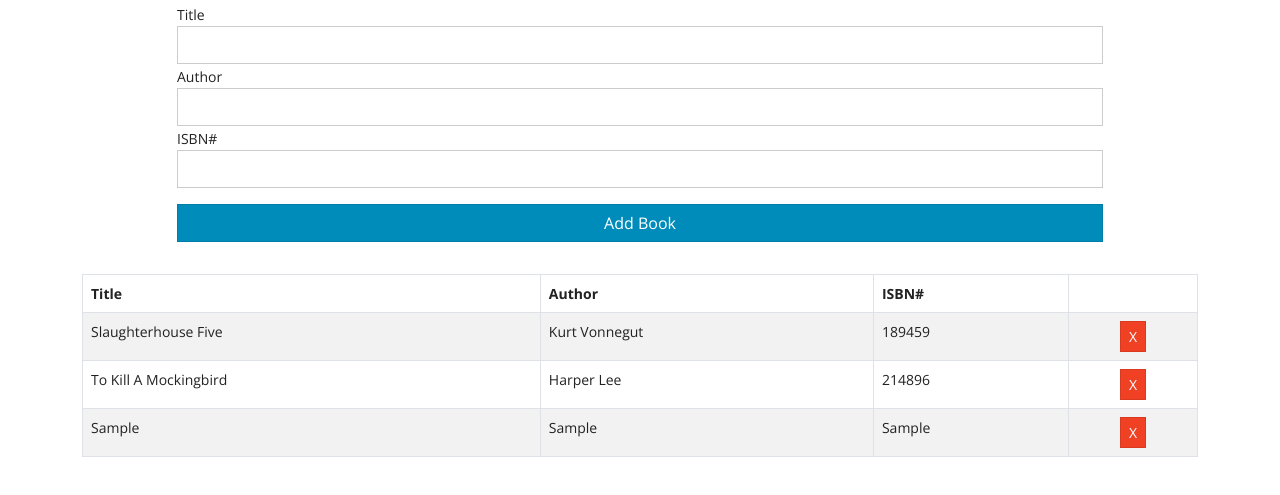
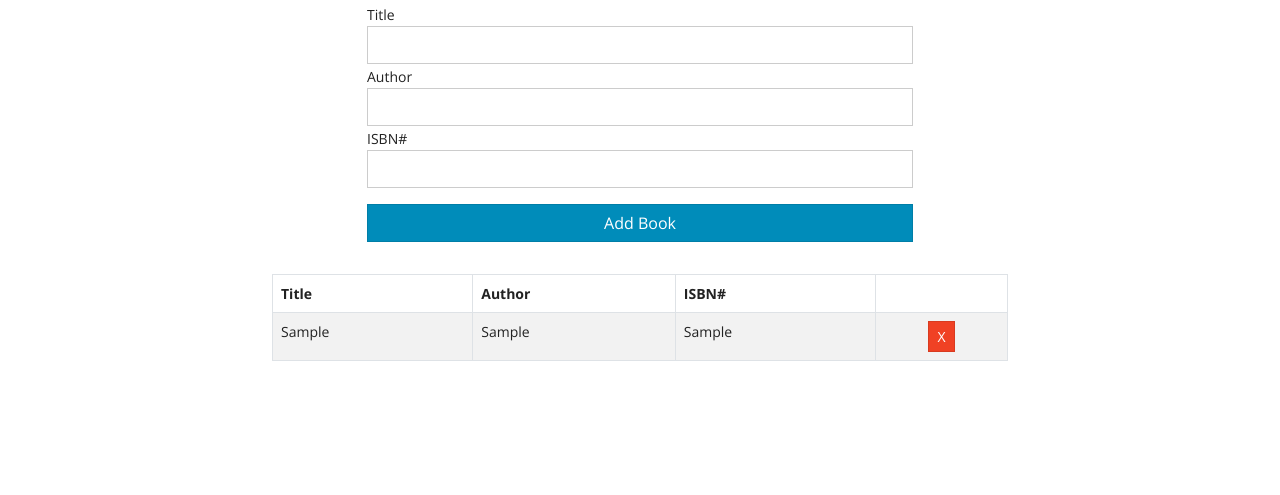
Before and after one commit to nwebb123/book-list, a website: page index.html in a window 1280 px wide. Both pictures are taken after typing "Sample", "Sample", "Sample" into the empty fields and a click on the input "Add Book". Shown: the part 97-592 px from the top of the page. Drawn offline with nearby package versions, Linux system fonts and the light colour scheme.

Commit message:
MVP complete!
MVP complete, last steps include organizing functionality into their own modules and importing them into one js file.

```diff
--- a/app.js
+++ b/app.js
@@ -11,20 +11,8 @@ class Book {
 class UI {
     static displayBooks() {
         //Hard-coded array of books; sample data before local storage is implemented
-        const StoredBooks = [{
-                title: 'Slaughterhouse Five',
-                author: 'Kurt Vonnegut',
-                isbn: '189459'
-            },
-            {
-                title: 'To Kill A Mockingbird',
-                author: 'Harper Lee',
-                isbn: '214896'
-            },
 
-        ];
-
-        const books = StoredBooks;
+        const books = Store.getBooks();
 
         books.forEach((book) => UI.addBookToList(book));
     }
@@ -72,7 +60,44 @@ class UI {
 }
 
 //Store Class: Handles storage
+class Store {
+    static getBooks() {
+        let books;
 
+        //is there a current book in book storage?
+        if (localStorage.getItem('books') === null) {
+            books = []
+        } else {
+            //Need to use JSON.parse b/c local storage stores everything as a string. In short, turn string into object.
+            books = JSON.parse(localStorage.getItem('books'));
+        }
+
+        return books;
+    }
+
+    static addBook(book) {
+        const books = Store.getBooks();
+
+        books.push(book);
+        //Same as above, except now we're turning books object into string in order to store it into localStorage.
+        localStorage.setItem('books', JSON.stringify(books));
+    }
+
+    //isbn is used like a primary key since it is unique (or is supposed to be...possible validation feature). Matches isbn of (X) element with isbn of book stored in localStorage
+    static removeBook(isbn) {
+
+        const books = Store.getBooks();
+
+        //Loop through each book/index and if a books isbn matches the isbn passed in, it will slice it from the array books.
+        books.forEach((book, index) => {
+            if (book.isbn === isbn) {
+                books.splice(index, 1)
+            }
+        });
+
+        localStorage.setItem('books', JSON.stringify(books));
+    }
+}
 
 //Event to display books
 document.addEventListener('DOMContentLoaded', UI.displayBooks)
@@ -87,7 +112,6 @@ document.querySelector('#book-form').addEventListener('submit', (e) => {
     const author = document.querySelector('#author').value;
     const isbn = document.querySelector('#isbn').value;
 
-
     //Validate Form
     if (title === '' || author === '' || isbn === '') {
         UI.showAlert('Please fill in all fields', 'danger');
@@ -99,14 +123,14 @@ document.querySelector('#book-form').addEventListener('submit', (e) => {
         //Add Book to UI
         UI.addBookToList(book);
 
+        //Add book to local storage
+        Store.addBook(book);
+
         //Show Success Alert Message
         UI.showAlert('Book Added', 'success');
 
-
         UI.clearFields();
     }
-
-
 })
 
 //Event to remove a book
@@ -114,6 +138,8 @@ document.querySelector('#book-list').addEventListener('click', (e) => {
     // e.target is passed in to select the X for a particular book. Can't use id of X, but instead we can target the parent and add an event to pass in the particular book.
     UI.deleteBook(e.target);
 
+    //Remove book from local storage; Traverse the DOM using previousElementSibling.
+    Store.removeBook(e.target.parentElement.previousElementSibling.textContent)
 
     //Success Alert message
     UI.showAlert('Book removed', 'success');
--- a/index.html
+++ b/index.html
@@ -26,7 +26,7 @@
             </div>
         </div>
         <div class="row justify-content-center form-row">
-            <div class="col-10 ">
+            <div class="col-sm-10 col-md-8 col-lg-6">
                 <form id="book-form">
                     <div class="form-group">
                         <label for="title">Title</label>
@@ -47,7 +47,7 @@
                 </form>
             </div>
 
-            <div class="col-12 mt-3">
+            <div class="col-sm-10 col-md-8 col-lg-8 mt-3">
                 <table class="table table-bordered table-striped table-responsive">
                     <thead>
                         <tr>
```
